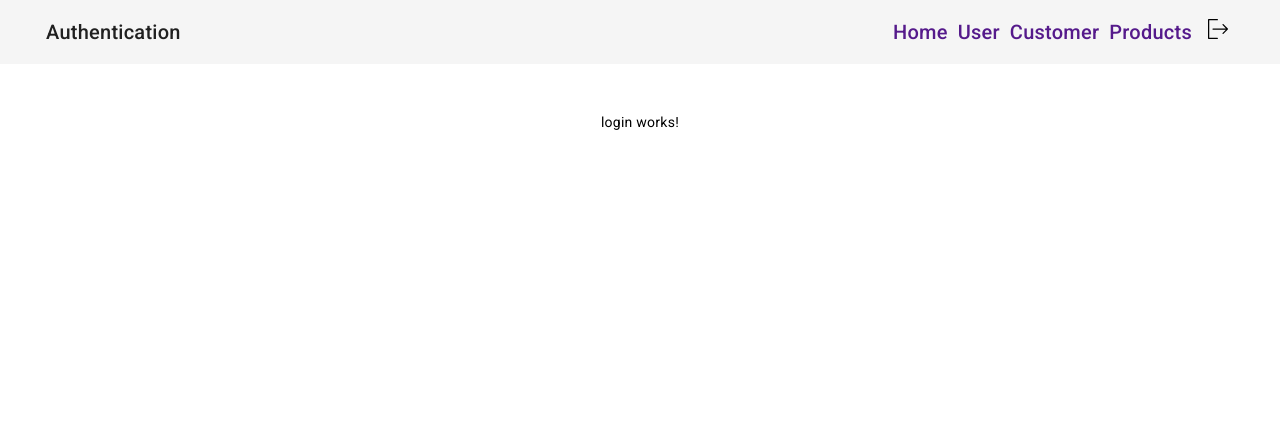
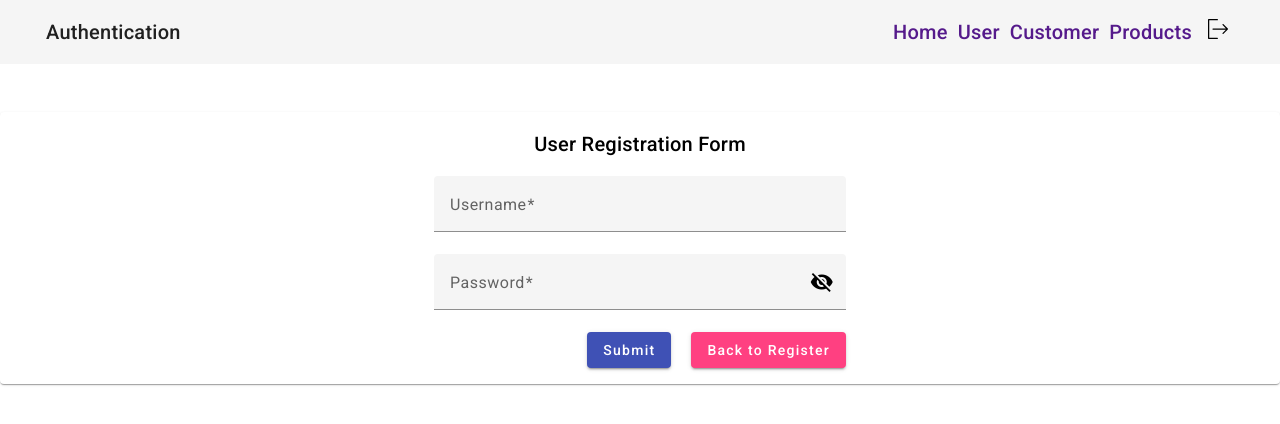
Before and after one commit to usama-DVLPR/role-based-authentication, an Angular app: page /login in a window 1280 px wide. Shown: the top 424 px of the page. Built offline with nearby package versions, Linux system fonts and the light colour scheme.

Commit message:
Login Complete

```diff
--- a/db.json
+++ b/db.json
@@ -6,6 +6,15 @@
       "password": "alpha@123",
       "email": "usama@gmail.com",
       "gender": "Male",
+      "role": "admin",
+      "isActive": true
+    },
+    {
+      "id": "testaccount",
+      "name": "test name",
+      "password": "p2gm02890",
+      "email": "test@gmail.com",
+      "gender": "Male",
       "role": "",
       "isActive": false
     }
--- a/src/app/components/login/login.component.css
+++ b/src/app/components/login/login.component.css
@@ -0,0 +1,25 @@
+.registration__form form {
+  display: flex;
+  flex-direction: column;
+  /* justify-content: center; */
+  align-items: center;
+}
+
+.registration__form h2 {
+  width: 100%;
+  text-align: center;
+}
+
+.registration__form form mat-form-field,
+.registration__form form mat-radio-group {
+  width: 33%;
+  text-align: justify;
+}
+.registration__form form .btn {
+  display: flex;
+  gap: 20px;
+  /* align-items: start; */
+  align-items: end;
+  width: 33%;
+  justify-content: flex-end;
+}
--- a/src/app/components/login/login.component.html
+++ b/src/app/components/login/login.component.html
@@ -1 +1,34 @@
-<p>login works!</p>
+<mat-card class="registration__form">
+  <mat-card-header>
+    <h2>User Registration Form</h2>
+  </mat-card-header>
+  <mat-card-content>
+    <form [formGroup]="loginForm" (ngSubmit)="login()">
+      <mat-form-field class="example-full-width">
+        <mat-label>Username</mat-label>
+        <input matInput placeholder="Jhon" formControlName="userName" />
+      </mat-form-field>
+
+      <mat-form-field class="example-full-width">
+        <mat-label>Password</mat-label>
+        <input
+          matInput
+          placeholder="Password"
+          [type]="hide ? 'password' : 'text'"
+          formControlName="password"
+          required
+        />
+        <mat-icon matSuffix (click)="hide = !hide">{{
+          hide ? "visibility_off" : "visibility"
+        }}</mat-icon>
+      </mat-form-field>
+
+      <div class="btn">
+        <button mat-raised-button color="primary">Submit</button>
+        <a [routerLink]="['/register']" mat-raised-button color="accent"
+          >Back to Register</a
+        >
+      </div>
+    </form>
+  </mat-card-content>
+</mat-card>
--- a/src/app/components/login/login.component.ts
+++ b/src/app/components/login/login.component.ts
@@ -1,10 +1,66 @@
 import { Component } from '@angular/core';
+import { FormBuilder, FormGroup, Validators } from '@angular/forms';
+import { Router } from '@angular/router';
+import { ToastrService } from 'ngx-toastr';
+import { AuthService } from 'src/app/service/auth.service';
 
 @Component({
   selector: 'app-login',
   templateUrl: './login.component.html',
-  styleUrls: ['./login.component.css']
+  styleUrls: ['./login.component.css'],
 })
 export class LoginComponent {
+  loginForm: FormGroup;
+  hide = true;
+  userData: any;
+  constructor(
+    private formBuilder: FormBuilder,
+    private toastr: ToastrService,
+    private _authService: AuthService,
+    private router: Router
+  ) {
+    this.loginForm = this.formBuilder.group({
+      userName: ['', [Validators.required, Validators.minLength(5)]],
+      password: ['', Validators.required],
+    });
+  }
+  login() {
+    if (this.loginForm.valid) {
+      // console.log(this.loginForm.value);
 
+      this._authService
+        .getUserById(this.loginForm.value.userName)
+        .subscribe((data: any) => {
+          console.log(data);
+          this.userData = data;
+          if (this.userData.password === this.loginForm.value.password) {
+            this.toastr.success('Login successfully', 'Welcome', {
+              progressBar: true,
+              closeButton: true,
+            });
+          } else {
+            this.toastr.error(
+              'Username or Password is invalid',
+              'Login Failed',
+              {
+                progressBar: true,
+                closeButton: true,
+              }
+            );
+          }
+        });
+    } else {
+      if (this.loginForm.value.userName) {
+        this.toastr.warning('Please Enter Password', 'Password Required*', {
+          progressBar: true,
+          closeButton: true,
+        });
+      } else {
+        this.toastr.warning('Please Enter Username', 'UserName Required*', {
+          progressBar: true,
+          closeButton: true,
+        });
+      }
+    }
+  }
 }
--- a/src/app/components/register/register.component.css
+++ b/src/app/components/register/register.component.css
@@ -4,7 +4,10 @@
   /* justify-content: center; */
   align-items: center;
 }
-
+.registration__form h2 {
+  width: 100%;
+  text-align: center;
+}
 .registration__form form mat-form-field,
 .registration__form form mat-radio-group {
   width: 33%;
--- a/src/app/components/register/register.component.ts
+++ b/src/app/components/register/register.component.ts
@@ -37,13 +37,21 @@ export class RegisterComponent implements OnInit {
         .subscribe((data: any) => {
           console.log(data);
           this.toastr.success(
-            'User Registration Completed.',
-            'Please contact with ADMIN '
+            'Please contact with ADMIN ',
+            'Registerd Successfully',
+            {
+              progressBar: true,
+              closeButton: true,
+            }
           );
+
           this.router.navigate(['/login']);
         });
     } else {
-      this.toastr.warning('Please Enter Valid Data');
+      this.toastr.warning('Please Enter Valid Data', 'Registration Failed', {
+        progressBar: true,
+        closeButton: true,
+      });
     }
   }
 }
```
